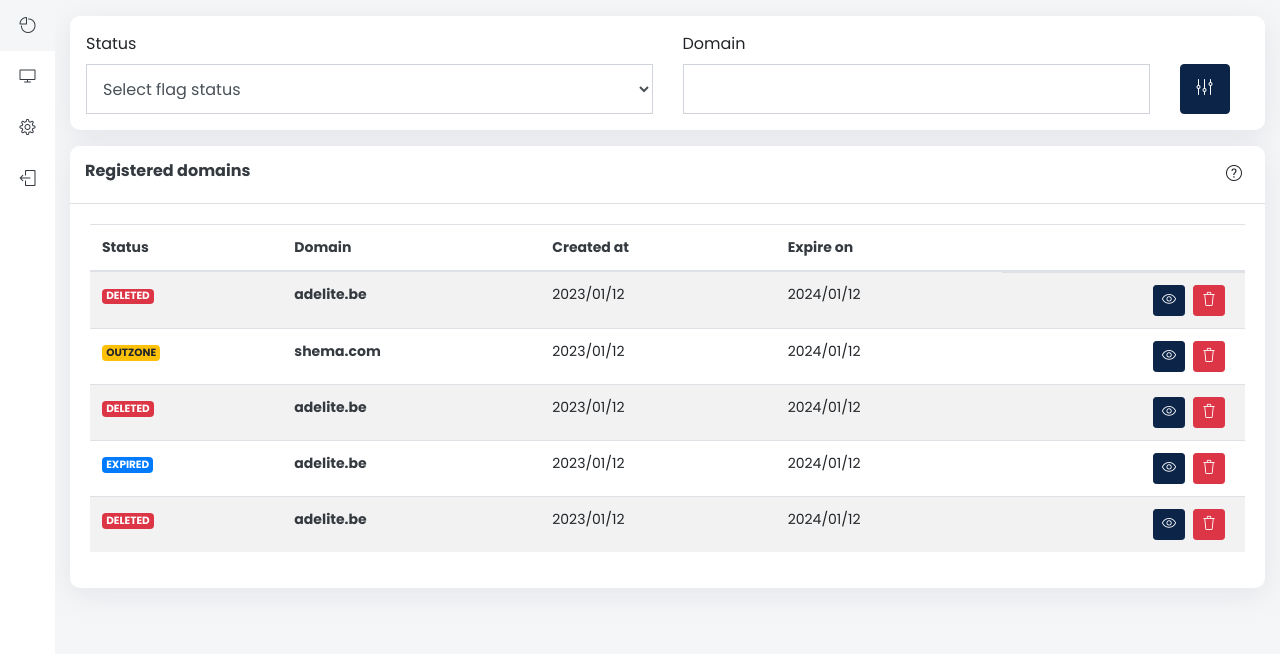
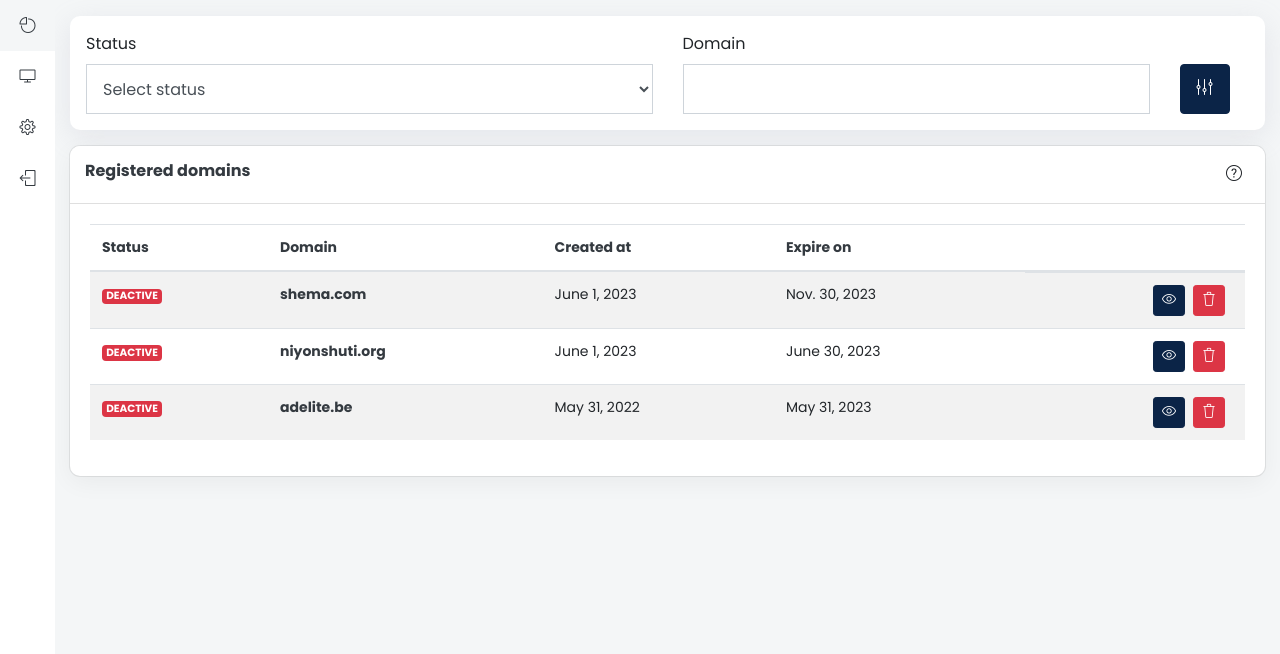
Before and after one commit to codewithadelite/domains, a Django app: page /flags/domains/ in a window 1280 px wide. Shown: the part 60-714 px from the top of the page. Run offline with Django 4.2, Linux system fonts and the light colour scheme; a user stored in the database is signed in; data comes from the database, SQL or seed files in the repository; both versions use the stored data as it was after the commit; some libraries are stand-ins or nearby versions.

Commit message:
Filter domains implemented

```diff
--- a/flags/templates/flags/domains.html
+++ b/flags/templates/flags/domains.html
@@ -6,15 +6,14 @@
         <div class="col-lg-6 col-md-6">
           <label for="status">Status</label>
           <select name="status" class="form-control">
-              <option value="">Select flag status</option>
-              <option value="DELETE">DELETE</option>
-              <option value="DELETE">OUTZONE</option>
-              <option value="DELETE">EXPIRED</option>
+            <option value="">Select status</option>
+            <option value="ACTIVE">ACTIVE</option>
+            <option value="DEACTIVE">DEACTIVE</option>
           </select>
         </div>
         <div class="col-lg-5 col-md-5">
           <label for="domain">Domain</label>
-            <input name="domain" type="text" class="form-control">
+          <input name="domain" type="text" class="form-control" />
         </div>
         <div class="col-lg-1 col-md-1 d-flex align-items-end">
           <button class="btn btn-filter btn-primary px-3">
@@ -47,88 +46,31 @@
               <th></th>
             </thead>
             <tbody>
+              {% if domains %} {% for domain in domains %}
               <tr>
                 <td>
-                    <span class="badge badge-danger">DELETED</span>
+                  {% if domain.is_active %}
+                  <span class="badge badge-success">ACTIVE</span>
+                  {% else %}
+                  <span class="badge badge-danger">DEACTIVE</span>{% endif %}
                 </td>
-                  <td class="text-dark"><strong>adelite.be</strong></td>
-                  <td>2023/01/12</td>
-                  <td>2024/01/12</td>
+                <td class="text-dark"><strong>{{domain.fqdn}}</strong></td>
+                <td>{{domain.created_at.date}}</td>
+                <td>{{domain.expire_at.date}}</td>
                 <td class="d-flex justify-content-end">
-                    <a href="{% url 'domain-details' 34 %}">
+                  <a href="{% url 'domain-details' domain.id %}">
                     <button class="btn btn-sm btn-primary mr-2">
                       <span class="icon-eye"></span>
                     </button>
                   </a>
+                  <a href="">
                     <button class="btn btn-sm btn-danger mr-2">
                       <span class="icon-trash"></span>
                     </button>
-                  </td>
                   </a>
-              <tr>
-                <td>
-                  <span class="badge badge-warning">OUTZONE</span>
-                </td>
-                <td class="text-dark"><strong>shema.com</strong></td>
-                <td>2023/01/12</td>
-                <td>2024/01/12</td>
-                <td class="d-flex justify-content-end">
-                    <button class="btn btn-sm btn-primary mr-2">
-                        <span class="icon-eye"></span>
-                    </button>
-                    <button class="btn btn-sm btn-danger mr-2">
-                        <span class="icon-trash"></span>
-                    </button>
                 </td>
               </tr>
-              <tr>
-                <td>
-                  <span class="badge badge-danger">DELETED</span>
-                </td>
-                <td class="text-dark"><strong>adelite.be</strong></td>
-                <td>2023/01/12</td>
-                <td>2024/01/12</td>
-                <td class="d-flex justify-content-end">
-                    <button class="btn btn-sm btn-primary mr-2">
-                        <span class="icon-eye"></span>
-                    </button>
-                    <button class="btn btn-sm btn-danger mr-2">
-                        <span class="icon-trash"></span>
-                    </button>
-                  </td>
-              </tr>
-              <tr>
-                <td>
-                  <span class="badge badge-primary">EXPIRED</span>
-                </td>
-                <td class="text-dark"><strong>adelite.be</strong></td>
-                <td>2023/01/12</td>
-                <td>2024/01/12</td>
-                <td class="d-flex justify-content-end">
-                    <button class="btn btn-sm btn-primary mr-2">
-                        <span class="icon-eye"></span>
-                    </button>
-                    <button class="btn btn-sm btn-danger mr-2">
-                        <span class="icon-trash"></span>
-                    </button>
-                  </td>
-              </tr>
-              <tr>
-                <td>
-                  <span class="badge badge-danger">DELETED</span>
-                </td>
-                <td class="text-dark"><strong>adelite.be</strong></td>
-                <td>2023/01/12</td>
-                <td>2024/01/12</td>
-                <td class="d-flex justify-content-end">
-                    <button class="btn btn-sm btn-primary mr-2">
-                        <span class="icon-eye"></span>
-                    </button>
-                    <button class="btn btn-sm btn-danger mr-2">
-                        <span class="icon-trash"></span>
-                    </button>
-                  </td>
-              </tr>
+              {% endfor %} {% endif %}
             </tbody>
           </table>
         </div>
@@ -139,7 +81,7 @@
 {% endblock %} {% block header-title %}
 <div class="d-flex align-items-center justify-content-between w-100">
   <h4 class="text-dark font-700 mt-1">Domains</h4>
-  <a href="{% url 'add-domains' %}" style="text-decoration: none;">
+  <a href="{% url 'add-domains' %}" style="text-decoration: none">
     <button class="btn btn-primary d-flex align-items-center">
       <span class="icon-plus ml-2 mr-2"></span> Import domains
     </button>
--- a/flags/views.py
+++ b/flags/views.py
@@ -3,8 +3,10 @@ from django.urls import reverse
 from django.views import View
 from django.http import HttpRequest
 from django.contrib.auth.mixins import LoginRequiredMixin
+from django.utils import timezone
+from django.db.models import Q
 
-from .models import Domain
+from .models import Domain, Flag
 
 
 class DashboardView(LoginRequiredMixin, View):
@@ -17,8 +19,16 @@ class DashboardView(LoginRequiredMixin, View):
             - Charts data
             - latest domains
         """
+        all_domains = Domain.objects.all().count()
+        expired_domains = Domain.objects.filter(expire_at__lt=timezone.now()).count()
+        active_domains = Domain.objects.filter(expire_at__gt=timezone.now()).count()
+        summary = {
+            "domains": {"all": all_domains, "expired": expired_domains},
+            "flags": Flag.objects.all().count(),
+        }
+        chart = {"pie_data": [active_domains, expired_domains]}
         latest_domains = Domain.objects.all()[:5]
-        context = {"latest_domains": latest_domains}
+        context = {"latest_domains": latest_domains, "summary": summary, "chart": chart}
         return render(request, self.template, context)
 
 
@@ -34,7 +44,30 @@ class DomainListView(LoginRequiredMixin, View):
     template_name = "flags/domains.html"
 
     def get(self, request: HttpRequest, *args, **kwargs):
-        context = {}
+        """
+        Returns registered domains.
+            - It applies filter if status  or domain variable is found in the HTTP request
+        """
+        domains = Domain.objects.all().order_by("-created_at")[:50]
+
+        status = request.GET.get("status", "")
+        domain = request.GET.get("domain", "")
+
+        if status != "" or domain != "":
+            ACTIVE_STATUS = "ACTIVE"
+            q = Q()
+            if status != "":
+                query = (
+                    Q(expire_at__lt=timezone.now())
+                    if status == ACTIVE_STATUS
+                    else Q(expire_at__gt=timezone.now())
+                )
+                q &= query
+            if domain != "":
+                q &= Q(fqdn__icontains=domain)
+
+            domains = Domain.objects.filter(q).order_by("-created_at")[:50]
+        context = {"domains": domains}
         return render(request, self.template_name, context)
 
 
--- a/static/css/main.css
+++ b/static/css/main.css
@@ -11,7 +11,8 @@ a {
 .card {
   background-color: #fff;
   background-clip: border-box;
-  box-shadow: rgba(167, 167, 186, 0.2) 0px 7px 29px 0px;
+  box-shadow: rgba(0, 0, 0, 0.05) 0px 6px 24px 0px,
+    rgba(0, 0, 0, 0.08) 0px 0px 0px 1px;
   border-radius: 10px;
   border: 0px;
 }
@@ -119,7 +120,8 @@ tbody tr {
   height: 150px;
   background-color: #fff;
   background-clip: border-box;
-  box-shadow: rgba(167, 167, 186, 0.2) 0px 7px 29px 0px;
+  box-shadow: rgba(0, 0, 0, 0.05) 0px 6px 24px 0px,
+    rgba(0, 0, 0, 0.08) 0px 0px 0px 1px;
   border-radius: 10px;
 }
 
```
Also changed, not shown: api/views.py (+15 -2 lines), flags/templates/flags/dashboard.html (+21 -16 lines), db.sqlite3. Lines whose indentation alone changed are shown as unchanged.
